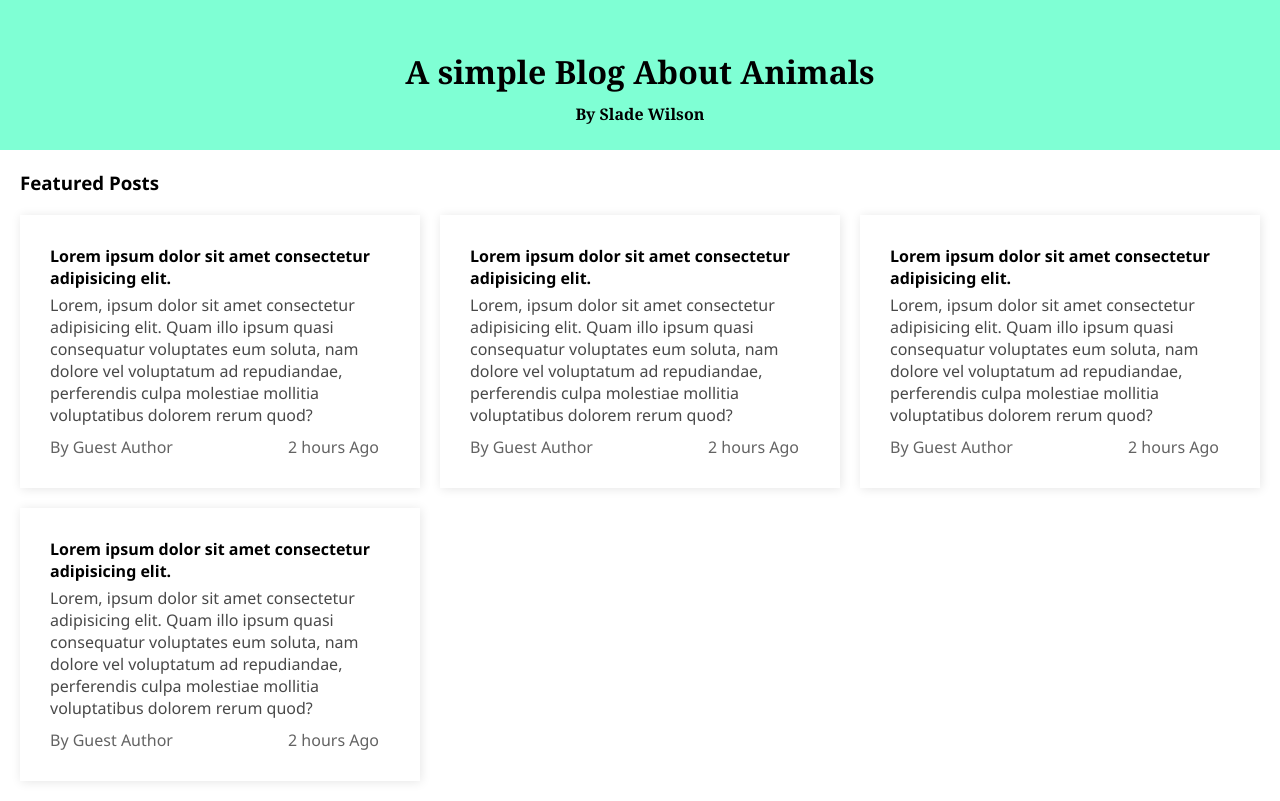
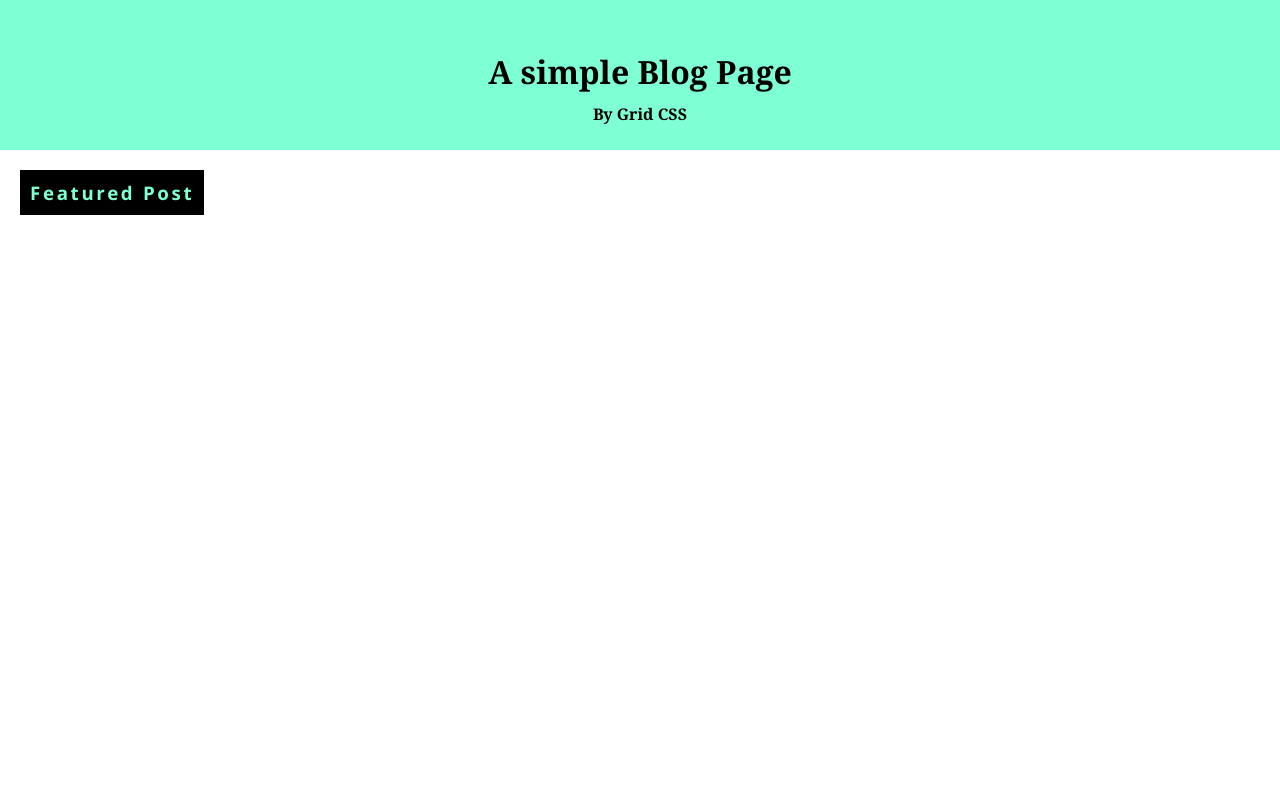
Before and after one commit to neicore/simpleblog, a plain HTML site: page simple-blog/index.html in a window 1280 px wide. Drawn offline with Linux system fonts and the light colour scheme.

Commit message:
Didn't work the first time so I am trying again

```diff
--- a/simple-blog/index.html
+++ b/simple-blog/index.html
@@ -9,54 +9,21 @@
 <body>
     <!-- Blog Header Goes Here -->
     <header class="blog-header">
-        <h1>A simple Blog About Animals</h1>
-        <h4>By Slade Wilson</h4>
+        <h1>A simple Blog Page</h1>
+        <h4>By Grid CSS</h4>
     </header>
 
-    <!-- Featured Section Goes Here -->
-    <div class="section-one">
-        <h3 class="section-titles">Featured Posts</h3>
-    </div>
+    <!-- Section One -->
+        <!-- Section Title -->
+    <h3 class="section-title">Featured Post</h3>
 
-    <div class="grid-wrapper">
-        <div class="blog-posts">
-            <!-- <img src="images/img1.jpg" alt=""> -->
-            <h4>Lorem ipsum dolor sit amet consectetur adipisicing elit.</h4>
-            <p>Lorem, ipsum dolor sit amet consectetur adipisicing elit. Quam illo ipsum quasi consequatur voluptates eum soluta, nam dolore vel voluptatum ad repudiandae, perferendis culpa molestiae mollitia voluptatibus dolorem rerum quod?</p>
-            <div class="meta-data-grid meta-data">
-                <p>By Guest Author</p>
-                <p>2 hours Ago</p>
-            </div>
+        <!-- Section Content -->
+    <div class="post-grid post">
+        <div class="post-image1">
+
         </div>
-
-        <div class="blog-posts">
-            <!-- <img src="images/img1.jpg" alt=""> -->
-            <h4>Lorem ipsum dolor sit amet consectetur adipisicing elit.</h4>
-            <p>Lorem, ipsum dolor sit amet consectetur adipisicing elit. Quam illo ipsum quasi consequatur voluptates eum soluta, nam dolore vel voluptatum ad repudiandae, perferendis culpa molestiae mollitia voluptatibus dolorem rerum quod?</p>
-            <div class="meta-data-grid meta-data">
-                <p>By Guest Author</p>
-                <p>2 hours Ago</p>
-            </div>
-        </div>
-
-        <div class="blog-posts">
-            <!-- <img src="images/img1.jpg" alt=""> -->
-            <h4>Lorem ipsum dolor sit amet consectetur adipisicing elit.</h4>
-            <p>Lorem, ipsum dolor sit amet consectetur adipisicing elit. Quam illo ipsum quasi consequatur voluptates eum soluta, nam dolore vel voluptatum ad repudiandae, perferendis culpa molestiae mollitia voluptatibus dolorem rerum quod?</p>
-            <div class="meta-data-grid meta-data">
-                <p>By Guest Author</p>
-                <p>2 hours Ago</p>
-            </div>
-        </div>
-        <div class="blog-posts">
-            <!-- <img src="images/img1.jpg" alt=""> -->
-            <h4>Lorem ipsum dolor sit amet consectetur adipisicing elit.</h4>
-            <p>Lorem, ipsum dolor sit amet consectetur adipisicing elit. Quam illo ipsum quasi consequatur voluptates eum soluta, nam dolore vel voluptatum ad repudiandae, perferendis culpa molestiae mollitia voluptatibus dolorem rerum quod?</p>
-            <div class="meta-data-grid meta-data">
-                <p>By Guest Author</p>
-                <p>2 hours Ago</p>
-            </div>
-        </div>
+        <div class="post-content"></div>
+        <div class="post-metadata-grid post-metadata"></div>
     </div>
 </body>
 </html>
--- a/simple-blog/style.css
+++ b/simple-blog/style.css
@@ -1,7 +1,6 @@
 *{
     margin: 0;
     padding: 0;
-    /* justify-content: center; */
 }
 
 .blog-header{
@@ -18,43 +17,12 @@
     padding-top: 10px;
 }
 
-.section-titles{
-    margin: 20px;
+.section-title{
     font-family: 'Segoe UI', Tahoma, Geneva, Verdana, sans-serif;
+    margin: 20px 0 0 20px;
+    background-color: black;
+    color: aquamarine;
+    width: fit-content;
+    padding: 10px;
+    letter-spacing: 2pt;
 }
-
-.grid-wrapper{
-    display: grid;
-    grid-template-columns: repeat(3, 1fr);
-    grid-column-gap: 20px;
-    grid-row-gap: 20px;
-    margin: 0 20px 20px 20px;
-    justify-content: center;
-}
-
-.blog-posts{
-    font-family: 'Segoe UI', Tahoma, Geneva, Verdana, sans-serif;
-    padding: 30px;
-    box-shadow: rgba(0, 0, 0, 0.1) 1px 1px 10px;
-}
-
-.blog-posts:hover{
-    box-shadow: rgba(0, 0, 0, 0.3) 1px 1px 15px;
-    cursor: default;
-}
-
-.blog-posts > p{
-    padding-top: 5px;
-    color: rgb(73, 73, 73);
-}
-
-.meta-data-grid{
-    display: grid;
-    grid-template-columns: 50% 50%;
-    grid-column-gap: 20%;
-}
-
-.meta-data{
-    padding-top: 10px;
-    color: rgb(99, 99, 99);
-}
```
